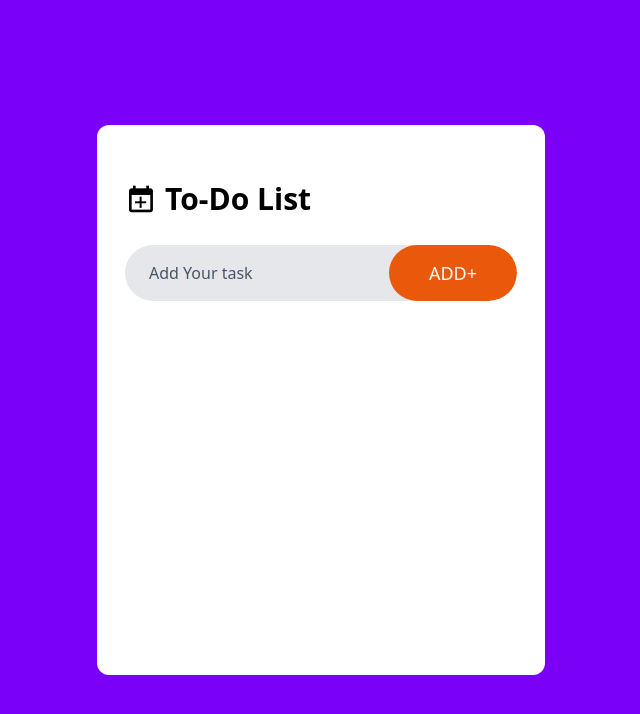
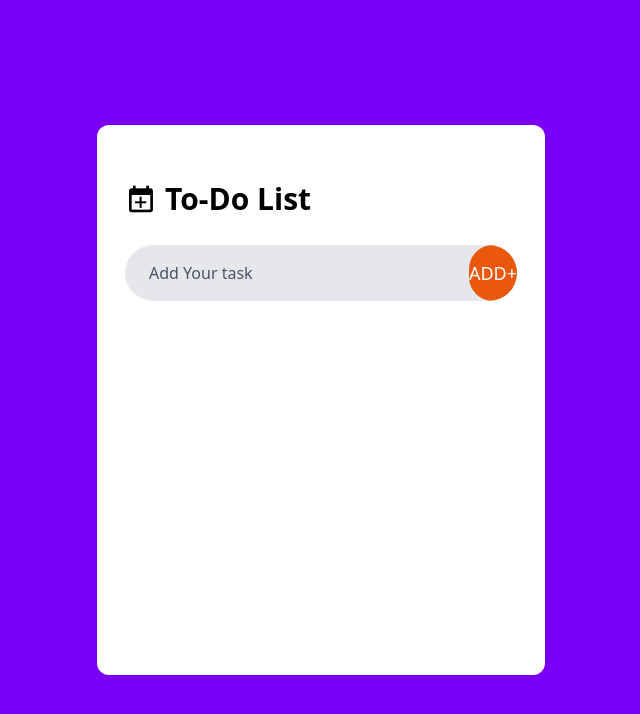
Before and after one commit to Manojmehra22/Todo-list-app, a React (Vite) app: page / in a window 1280 px wide. Shown: the top 714 px of the page, without its empty margins (319-959 px from the left). Built offline with nearby package versions, Linux system fonts and the light colour scheme.

Commit message:
Refactor Todo component styles for better UI and UX

```diff
--- a/src/component/Todo.jsx
+++ b/src/component/Todo.jsx
@@ -49,7 +49,7 @@
         <h1 className="text-3xl font-semibold">To-Do List</h1>
       </div>
 
-      <div className="flex items-center my-7 bg-gray-200 rounded-full max-w-full overflow-hidden">
+      {/* <div className="flex items-center my-7 bg-gray-200 rounded-full max-w-full overflow-hidden">
         <input
           ref={inputRef}
           className="bg-transparent border-0 outline-none flex-1 h-14 pl-6 pr-2 placeholder:text-slate-600"
@@ -62,7 +62,22 @@
         >
           ADD+
         </button>
+      </div> */}
+      <div className="flex flex-wrap items-center my-7 bg-gray-200 rounded-full max-w-full overflow-hidden">
+        <input
+          ref={inputRef}
+          className="bg-transparent border-0 outline-none flex-1 h-14 pl-6 pr-2 placeholder:text-slate-600 min-w-0"
+          type="text"
+          placeholder="Add Your task"
+        />
+        <button
+          onClick={add}
+          className="border-none rounded-full bg-orange-600 flex-basis-[150px] h-14 text-white text-lg font-medium cursor-pointer"
+        >
+          ADD+
+        </button>
       </div>
+
 
       <div className="overflow-y-auto max-h-[300px]">
         {todoList.map((item, index) => {
```
